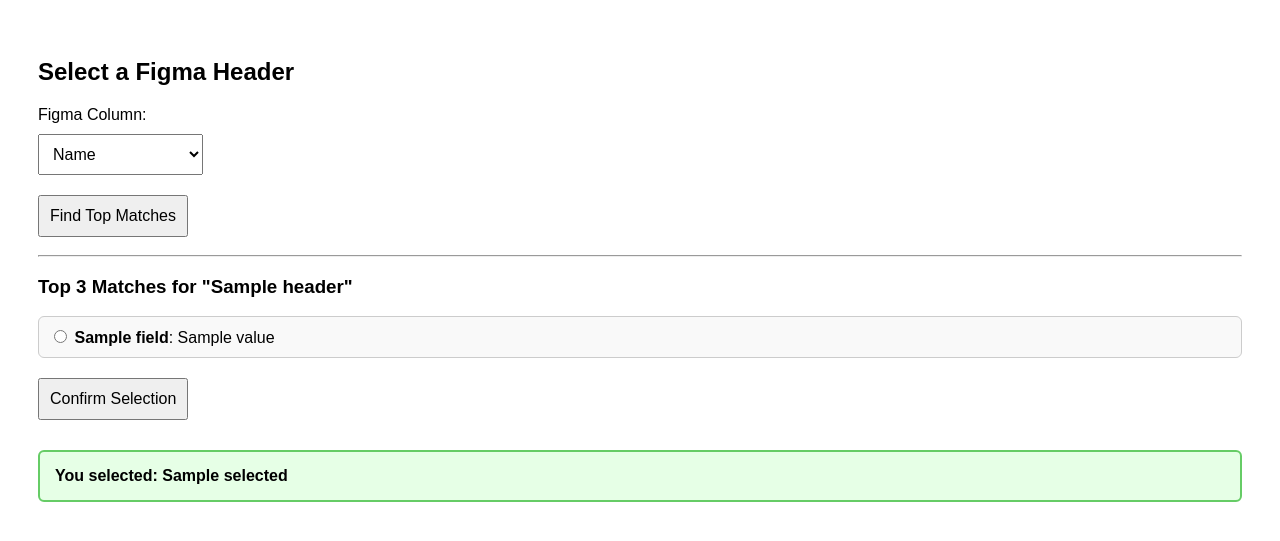
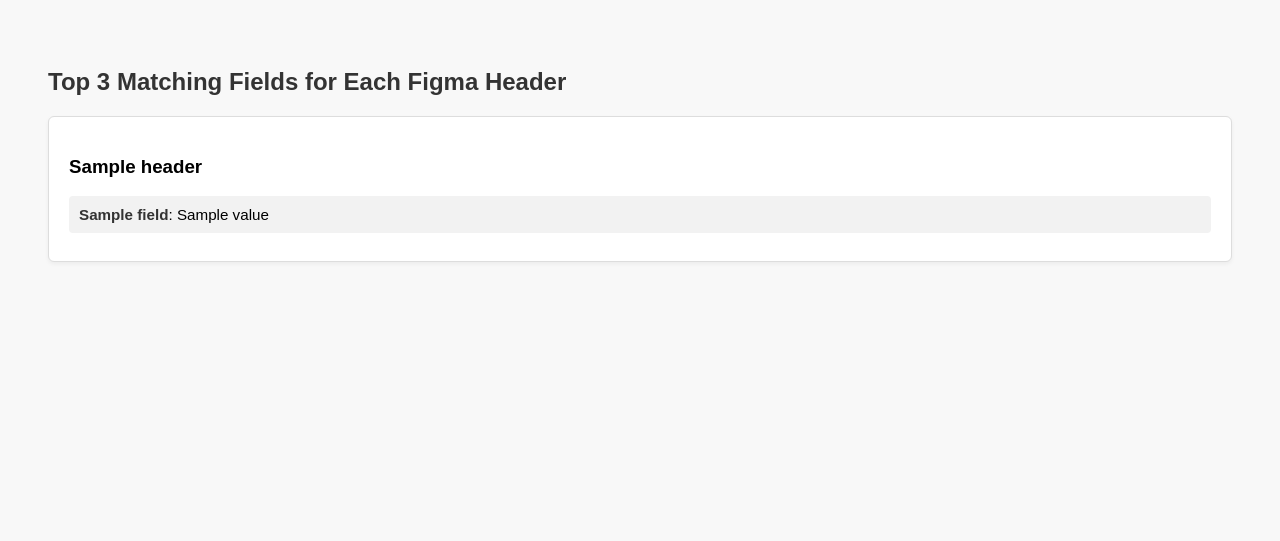
Before and after one commit to rohitkrishna20/dropdown-matching, a Flask app: template templates/index.html in a window 1280 px wide. Shown: the top 541 px of the page. Run offline with Flask 3, Linux system fonts and the light colour scheme; the template is opened without the code that fills it: most values are stand-ins (such as "Sample title", 1, 10 or a date in 2020); parts of the project's set-up code (start-up, migrations or seed data) failed here and were passed over.

Commit message:
Update index.html

```diff
--- a/templates/index.html
+++ b/templates/index.html
@@ -1,71 +1,54 @@
 <!DOCTYPE html>
 <html>
 <head>
-  <title>Map Column Headers</title>
+  <title>Top 3 Matches for Figma Headers</title>
   <style>
-    body { font-family: Arial, sans-serif; padding: 30px; }
-    select, button {
-      margin: 10px 0;
-      padding: 10px;
-      font-size: 1em;
+    body {
+      font-family: Arial, sans-serif;
+      padding: 40px;
+      background-color: #f8f8f8;
+    }
+    h2 {
+      color: #333;
+    }
+    .header-section {
+      margin-bottom: 40px;
+      padding: 20px;
+      background-color: #fff;
+      border: 1px solid #ddd;
+      border-radius: 6px;
+      box-shadow: 0 2px 4px rgba(0,0,0,0.05);
     }
     .match-box {
       padding: 10px;
-      border: 1px solid #ccc;
-      border-radius: 6px;
-      margin: 10px 0;
-      background: #f9f9f9;
+      background-color: #f2f2f2;
+      border-radius: 4px;
+      margin: 8px 0;
+      font-size: 0.95em;
     }
-    .selected {
-      margin-top: 20px;
-      padding: 15px;
-      background: #e6ffe6;
-      border: 2px solid #66cc66;
-      border-radius: 6px;
-      font-weight: bold;
+    .match-box strong {
+      color: #333;
     }
   </style>
 </head>
 <body>
 
-  <h2>Select a Figma Header</h2>
-  <form method="POST">
-    <label for="header">Figma Column:</label><br>
-    <select name="header" id="header">
-      <option value="Name">Name</option>
-      <option value="Account">Account</option>
-      <option value="Sales Stage">Sales Stage</option>
-      <option value="Win Probability">Win Probability</option>
-      <option value="AI Score">AI Score</option>
-      <option value="Total value">Total value</option>
-      <option value="Source">Source</option>
-      <option value="Expected closure">Expected closure</option>
-      <option value="Created">Created</option>
-      <option value="Alerts">Alerts</option>
-    </select><br>
-    <button type="submit">Find Top Matches</button>
-  </form>
+  <h2>Top 3 Matching Fields for Each Figma Header</h2>
 
+  {% for header, matches in all_matches.items() %}
+    <div class="header-section">
+      <h3>{{ header }}</h3>
       {% if matches %}
-    <hr>
-    <h3>Top 3 Matches for "{{ header }}"</h3>
-    <form method="POST">
         {% for match in matches %}
           <div class="match-box">
-          <input type="radio" name="selected_match" value="{{ match.field }}" required>
-          <label><strong>{{ match.field }}</strong>: {{ match.value }}</label>
+            <strong>{{ match.field }}</strong>: {{ match.value }}
           </div>
         {% endfor %}
-      <input type="hidden" name="header" value="{{ header }}">
-      <button type="submit">Confirm Selection</button>
-    </form>
+      {% else %}
+        <p><em>No matches found.</em></p>
       {% endif %}
-
-  {% if selected %}
-    <div class="selected">
-      You selected: <strong>{{ selected }}</strong>
     </div>
-  {% endif %}
+  {% endfor %}
 
 </body>
 </html>
```
Lines whose indentation alone changed are shown as unchanged.
